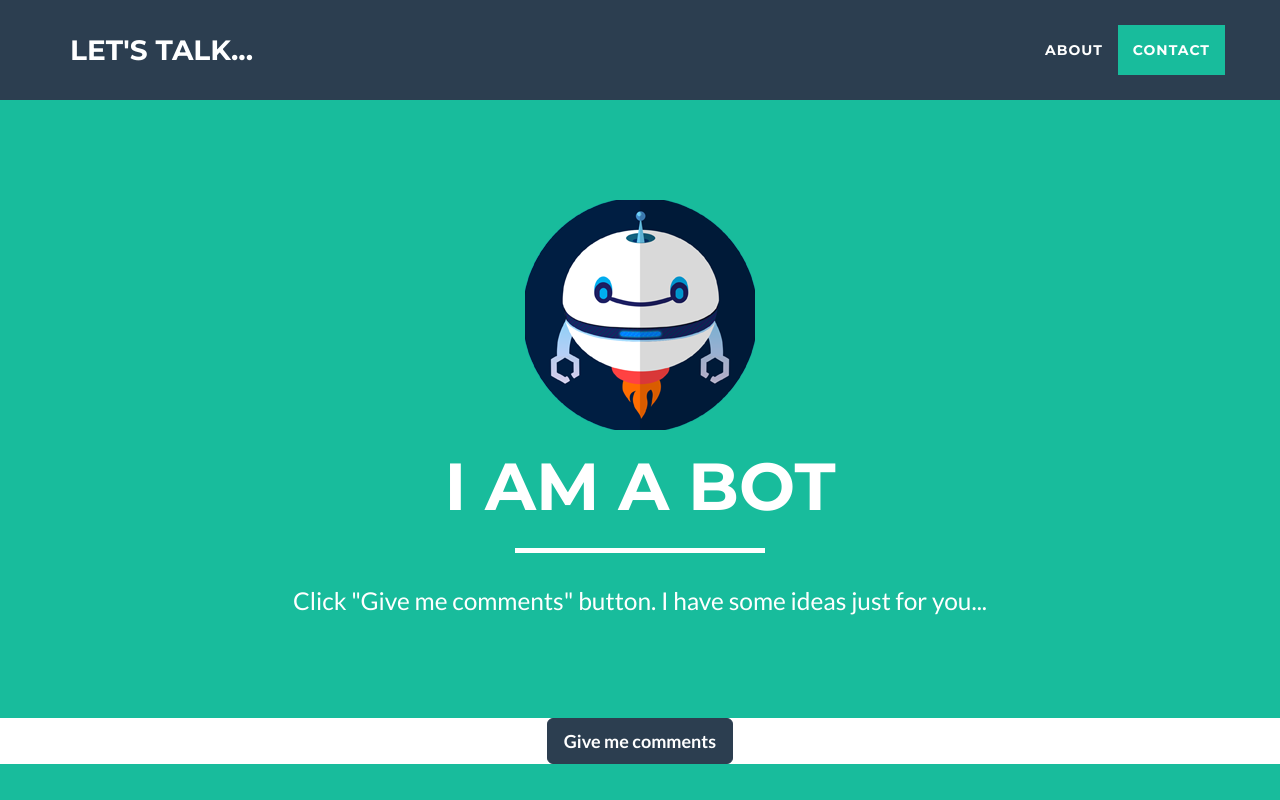
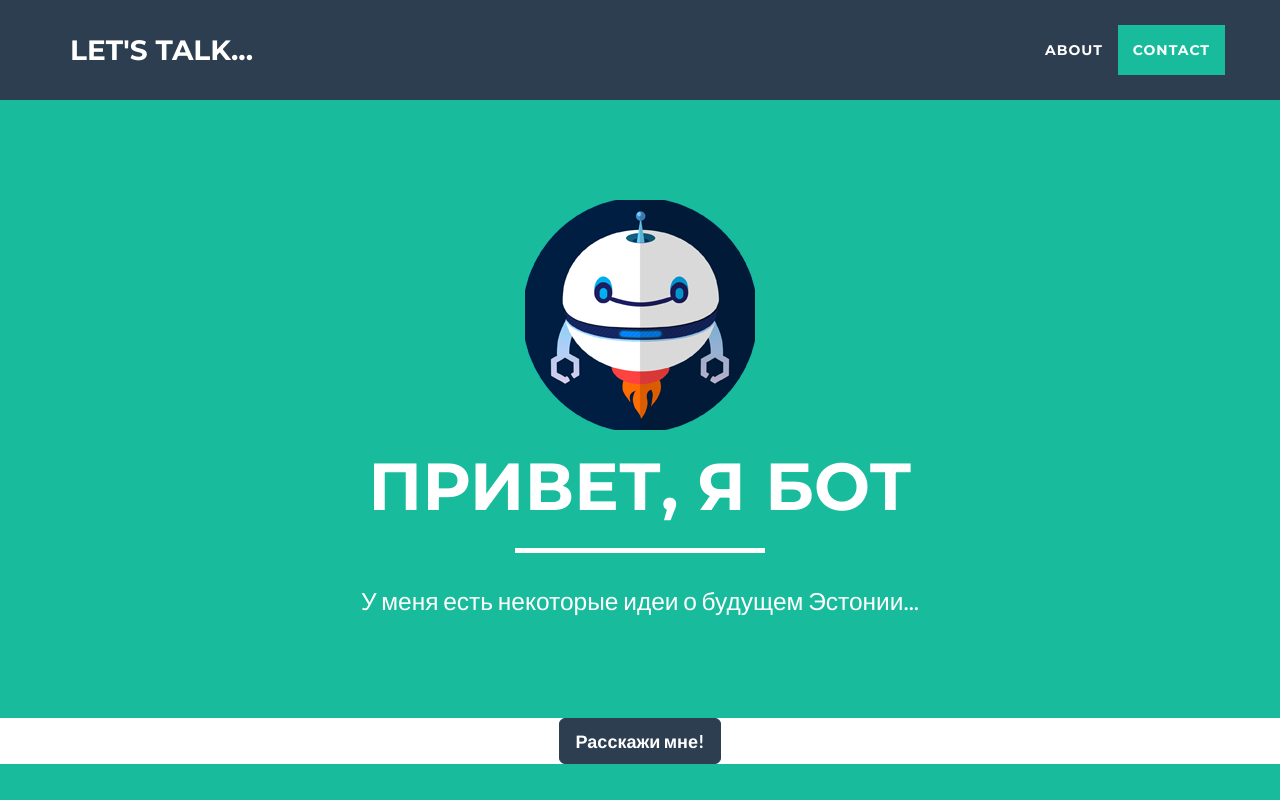
Before and after one commit to alextavgen/markov_bot, a website: page static/index.html in a window 1280 px wide. Shown: the top 800 px of the page. Drawn offline with nearby package versions, Linux system fonts and the light colour scheme; no server answers.

Commit message:
make it better

```diff
--- a/static/index.html
+++ b/static/index.html
@@ -71,9 +71,9 @@
                 <div class="col-lg-12">
                     <img class="img-responsive" src="img/bot.jpg" alt="">
                     <div class="intro-text">
-                        <h1 class="name">I am a Bot</h1>
+                        <h1 class="name">Привет, я бот</h1>
                         <hr class="star-light">
-                        <span class="skills">Click "Give me comments" button. I have some ideas just for you...</span>
+                        <span class="skills">У меня есть некоторые идеи о будущем Эстонии...</span>
                     </div>
                 </div>
             </div>
@@ -82,7 +82,7 @@
     <div class="container">
         <div class="row">
                 <div class="col-lg-8 col-lg-offset-2 text-center">
-                  <button type="button" class="btn btn-primary btn-lg" id="Get">Give me comments</button>
+                  <button type="button" class="btn btn-primary btn-lg" id="Get">Расскажи мне!</button>
                 </div>
         </div>
         <div class="row">
```
